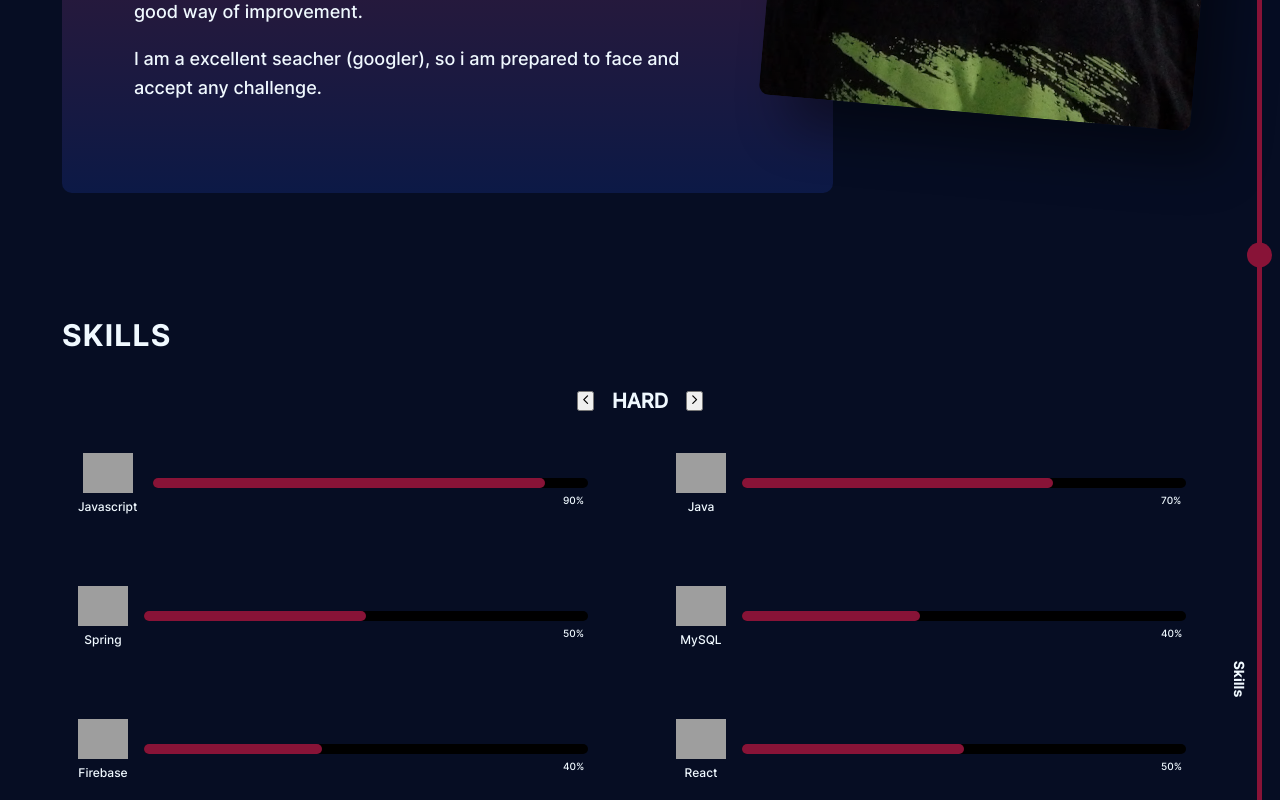
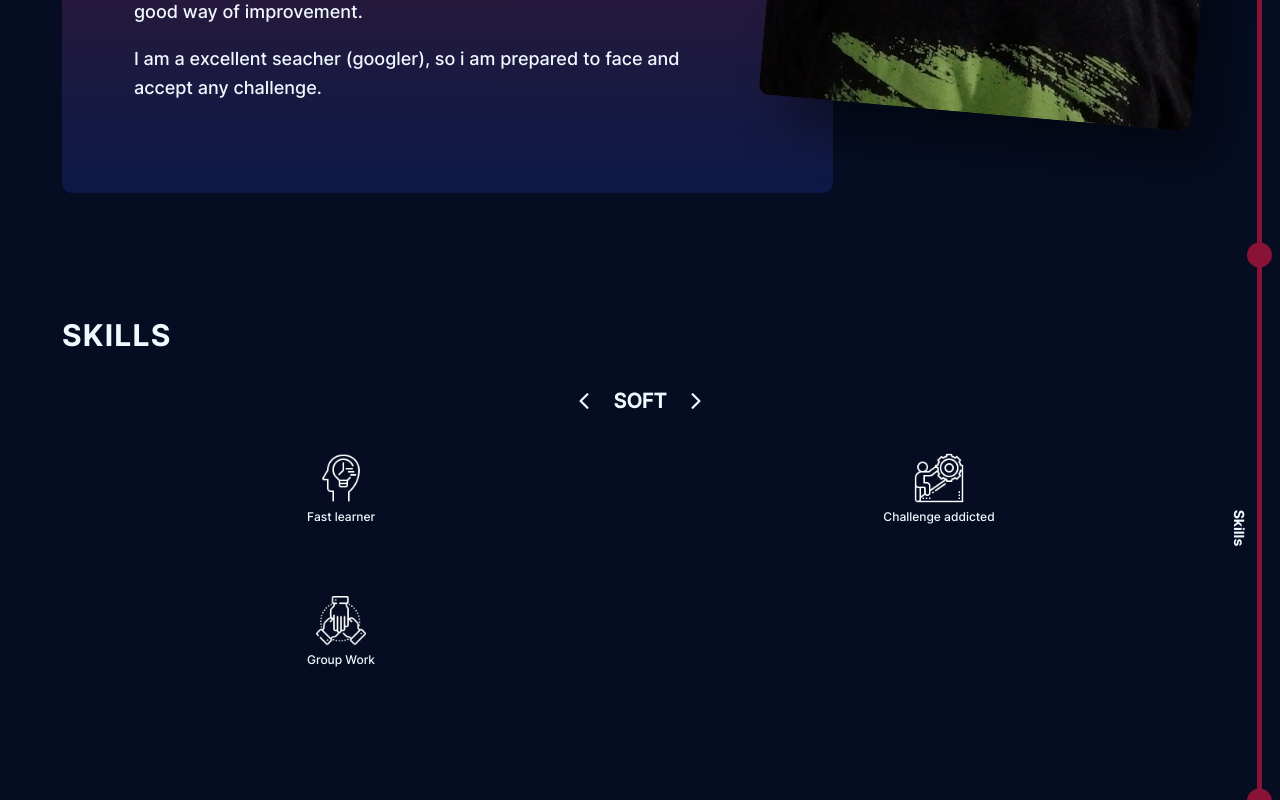
Before and after one commit to KenedyLima/Portfolio, a React (Create React App) app: page / in a window 1280 px wide. Both pictures are taken after a click on the button 585 px from the left and 1854 px from the top of the page. Shown: the part 1454-2254 px from the top of the page. Built offline with nearby package versions, Linux system fonts and the light colour scheme; grey boxes are pictures that could not be loaded.

Commit message:
Skill type switcher feature concluded

```diff
--- a/src/App.js
+++ b/src/App.js
@@ -255,15 +255,24 @@ function listenToSkillTypeSwitcher() {
   buttons.forEach((button) => {
     button.addEventListener("click", (e) => {
       const target = e.target;
-      console.log(buttons);
-      console.log(skillsList);
+      const button = target.closest(".skill-switcher-button");
       skillsList.forEach((list) => {
         list.classList.toggle("skills-list-hidden");
       });
+      toggleSkillActiveTypeText();
     });
   });
 }
 // HELPERS
+
+function toggleSkillActiveTypeText() {
+  const texts = document.querySelectorAll(".skill-type-text");
+  texts.forEach((text) => {
+    text.classList.toggle("skill-type-active");
+    text.classList.add("previous-skill-text-animation");
+  });
+  console.log(texts);
+}
 
 function getSlide(newCurrentProjectId) {
   const projects = document.querySelectorAll(".project");
--- a/src/components/Skills.jsx
+++ b/src/components/Skills.jsx
@@ -11,11 +11,13 @@ export default function Skills(params) {
       <h2>Skills</h2>
       <div className="skills-container">
         <div className="skill-type-switcher">
-          <button className="skill-switcher-button">
+          <button className="skill-switcher-button previous-skill">
             <ion-icon name="chevron-back-outline"></ion-icon>
           </button>
-          <h4>HARD</h4>
-          <button className="skill-switcher-button">
+          <h4 className="skill-type-active skill-type-text">HARD</h4>
+          <h4 className="skill-type-text">SOFT</h4>
+
+          <button className="skill-switcher-button next-skill">
             <ion-icon name="chevron-forward-outline"></ion-icon>
           </button>
         </div>
--- a/src/css/App.css
+++ b/src/css/App.css
@@ -244,6 +244,7 @@ header {
 .skills-container {
   display: flex;
   flex-direction: column;
+  height: 35rem;
 }
 
 .skills-container .hard-skills,
@@ -378,8 +379,58 @@ header {
   cursor: pointer;
 }
 
-.skills-list-hidden {
+.skills-list.skills-list-hidden {
   display: none;
+}
+
+.skill-switcher-button {
+  background-color: transparent;
+  display: flex;
+  justify-content: center;
+  align-items: center;
+  border: none;
+  color: #f0f9ff;
+  font-size: 2.4rem;
+}
+
+.skill-type-text {
+  display: none;
+}
+
+.skill-type-text.skill-type-active {
+  display: inline-block;
+}
+
+.previous-skill-text-animation {
+  animation: previous-skill-text-animation 300ms ease-in-out;
+}
+
+@keyframes previous-skill-text-animation {
+  0% {
+    opacity: 0;
+    transform: translateX(-50%);
+  }
+
+  100% {
+    opacity: 1;
+    transform: translateX(0);
+  }
+}
+
+.next-skill-text-animation {
+  animation: previous-skill-text-animation 300ms ease-in-out;
+}
+
+@keyframes previous-skill-text-animation {
+  0% {
+    opacity: 0;
+    transform: translateX(50%);
+  }
+
+  100% {
+    opacity: 1;
+    transform: translateX(0);
+  }
 }
 
 /********************/
```
